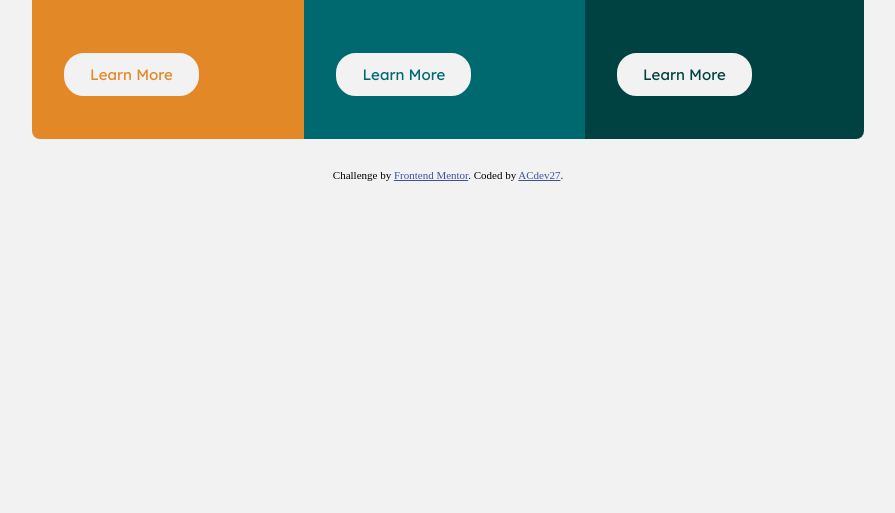
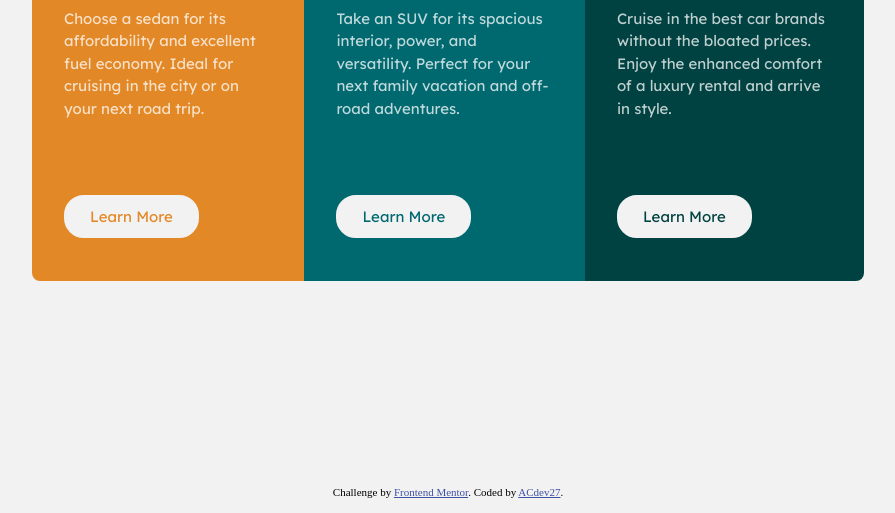
Before and after one commit to ACdev27/fm_3_column_preview_card_component, a website: page index.html in a window 1280 px wide. Shown: the part 344-857 px from the top of the page, without its empty margins (192-1087 px from the left). Before the commit the page ends 800 px from the top, so only its background shows below. Drawn offline with Linux system fonts and the light colour scheme.

Commit message:
Fixed vertical centering

```diff
--- a/index.html
+++ b/index.html
@@ -43,9 +43,11 @@
     </div>
   </main>
 
-  <div class="attribution">
-    Challenge by <a href="https://www.frontendmentor.io?ref=challenge" target="_blank">Frontend Mentor</a>.
-    Coded by <a href="#">ACdev27</a>.
-  </div>
+  <footer>
+    <div class="attribution">
+      Challenge by <a href="https://www.frontendmentor.io?ref=challenge" target="_blank">Frontend Mentor</a>.
+      Coded by <a href="#">ACdev27</a>.
+    </div>
+  </footer>
 </body>
 </html>
--- a/sass/main.scss
+++ b/sass/main.scss
@@ -32,16 +32,22 @@ body {
   font-size: 15px;
   background-color: $light-gray;
 }
+main {
+  height: 100vh;
+  display: flex;
+  align-items: center;
+}
+
 .container {
   max-width: $desktop-width;
-  margin: 1rem auto;
+  margin: 0 auto;
 }
 
 .cards-container {
   max-width: 864px;
   display: flex;
   justify-content: center;
-  margin: 2rem auto 0 auto;
+  margin: 0 auto;
   padding: 0 1rem;
 }
 .card {
```
Also changed, not shown: style.css, 1 other file.
